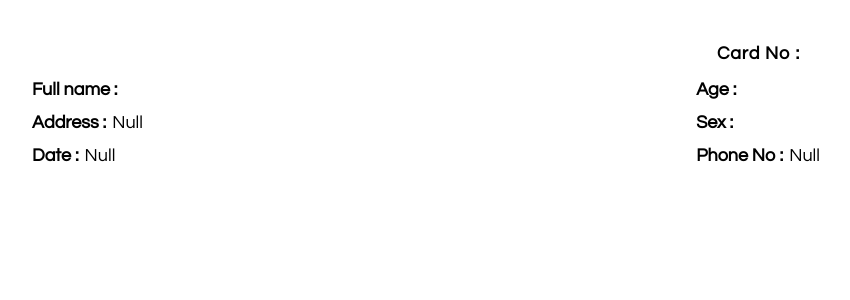
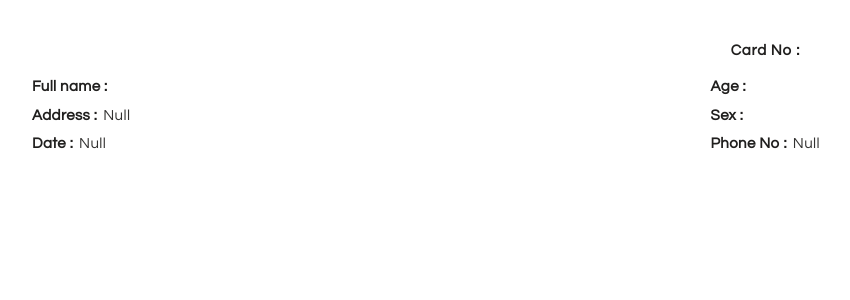
Before and after one commit to kawojue/toopcc-beta, a Next.js app in the folder client/: page /patients/1 in a window 1280 px wide. Shown: the top 300 px of the page, without its empty margins (214-1064 px from the left). Built offline with nearby package versions, Linux system fonts and the light colour scheme.

Commit message:
[edit] styles

```diff
--- a/client/app/patients/styles.css
+++ b/client/app/patients/styles.css
@@ -77,13 +77,13 @@ input[type="radio"]:checked {
 }
 
 .patient_info {
-    @apply flex gap-1.5 text-[18px]
+    @apply flex gap-1.5 text-[15px] tracking-wide
 }
 
 .patient_info span:nth-child(1) {
-    @apply font-semibold
+    @apply font-semibold text-clr-8
 }
 
 .patient_info span:nth-child(2) {
-    @apply font-medium
+    @apply font-medium text-clr-2
 }
```
